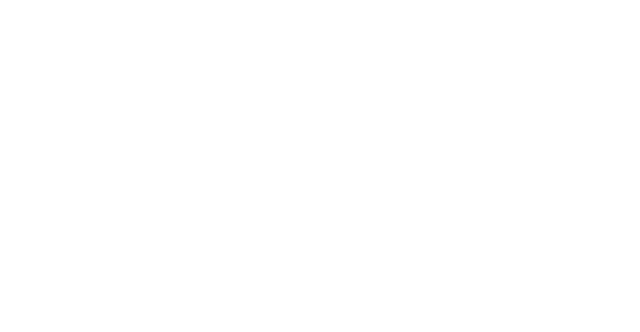
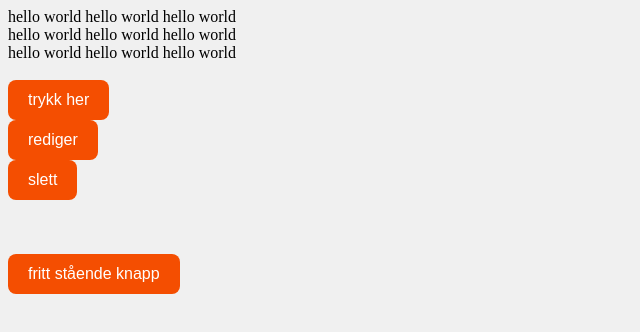
Before and after one commit to sjojon/GET_Partner, a plain HTML site: page index.html in a window 1280 px wide. Shown: the whole page, without its empty margins (0-640 px from the left). Drawn offline with Linux system fonts and the light colour scheme.

Commit message:
Initial html, view and css commit

```diff
--- a/index.html
+++ b/index.html
@@ -5,10 +5,13 @@
     <meta charset="UTF-8">
     <meta http-equiv="X-UA-Compatible" content="IE=edge">
     <meta name="viewport" content="width=device-width, initial-scale=1.0">
-    <title>Document</title>
+    <title>GET Partner</title>
+    <link rel="stylesheet" href="style.css" />
+    <script src="src/model.js"></script>
+    <script src="src/view.js" defer></script> <!-- Husk "defer" så scripten kjører med en gang-->
+    <script src="src/controller.js"></script>
 </head>
-
 <body>
+    <div id="app"></div>
 </body>
-
 </html>
--- /dev/null
+++ b/src/view.js
@@ -0,0 +1,15 @@
+const mainPage = document.getElementById("app")
+
+//renders the client
+updateView()
+function updateView(){
+  mainPage.innerHTML= /*html*/`
+    hello world hello world hello world<br>
+    hello world hello world hello world<br>
+    hello world hello world hello world<br><br>
+    <button>trykk her</button><br>
+    <button>rediger</button><br>
+    <button>slett</button><br><br><br><br>
+    <button>fritt stående knapp</button>
+  `;
+}
--- a/style.css
+++ b/style.css
@@ -0,0 +1,29 @@
+/*
+orange #f44e01
+gul #f4a41b
+grå #f0f0f0
+hvit #ffffff
+blå hover: #1239ff
+*/
+
+/*------------- HTML MAIN -------------*/
+body { /*setter bakgrunn på hele siden*/
+    background-color: #f0f0f0; /*bakgrunns farge*/
+    color: #000000; /*tekst farge*/
+}
+
+button { /*denne styrer hoved knappe designet*/
+    background-color: #f44e01; /*farge på knapp*/
+    color: #ffffff; /*farge på tekst*/
+    cursor: pointer; /*setter mus on hover til pekefinger*/
+    border-radius: 8px; /*runde kanter*/
+    border: none; /*fjerner sort ramme*/
+    font-size: 16px; /*tekst størelse */
+    line-height: 24px; /*fastsatt linje bredde*/
+    padding: 8px 20px; /* bredde og lengde på knapp*/
+    text-transform: none; /*små eller store bokstaver anarchy*/
+}
+
+button:hover { /*denne styrer "on hover" på alle knappene*/
+    background-color: #1239ff; /*knappe farge*/
+}
```
